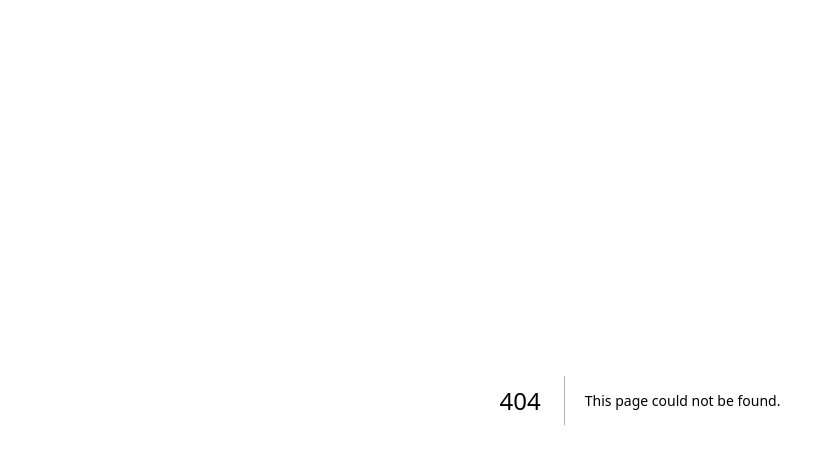
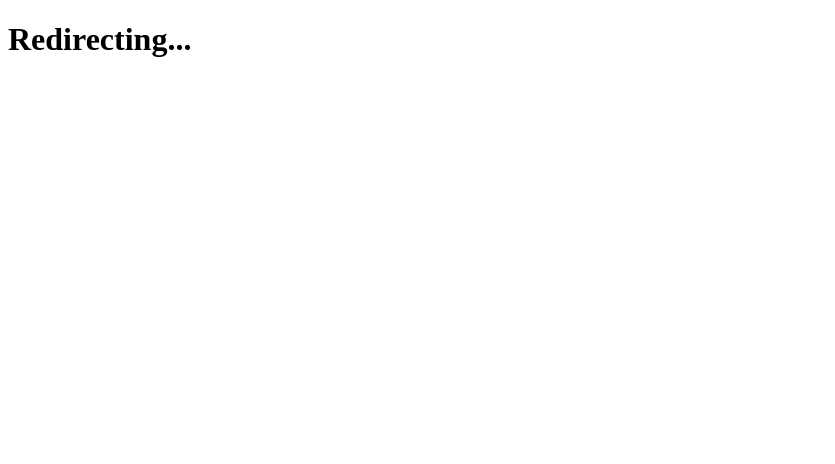
Before and after one commit to K1ngHandy/frame-tutorial, a Next.js app in the folder frame-tutorial/: page /nativemuseum in a window 1280 px wide. Before the commit this address had no page. Shown: the top 464 px of the page, without its empty margins (0-835 px from the left). Built offline with nearby package versions, Linux system fonts and the light colour scheme.

Commit message:
add redirect file

```diff
--- /dev/null
+++ b/frame-tutorial/app/nativemuseum/page.tsx
@@ -0,0 +1,3 @@
+export default function Page() {
+    return <h1>Redirecting...</h1>
+}
```
